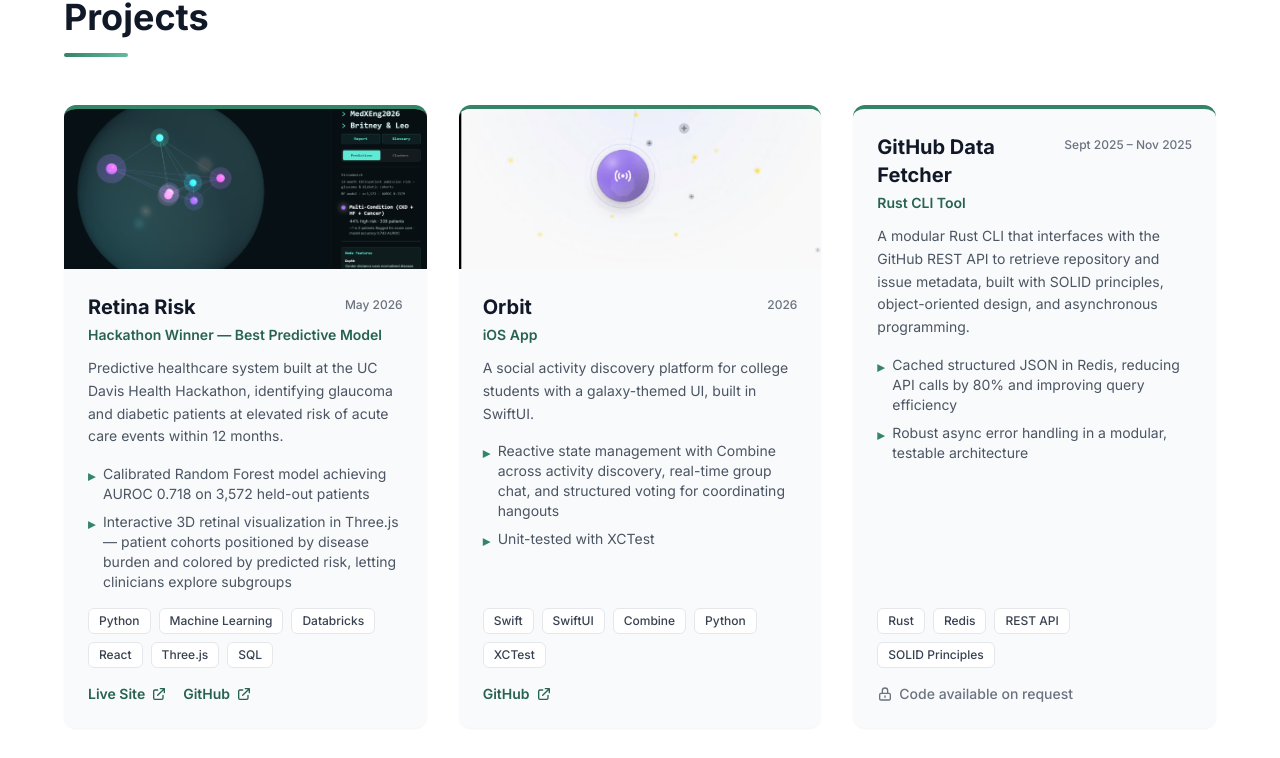
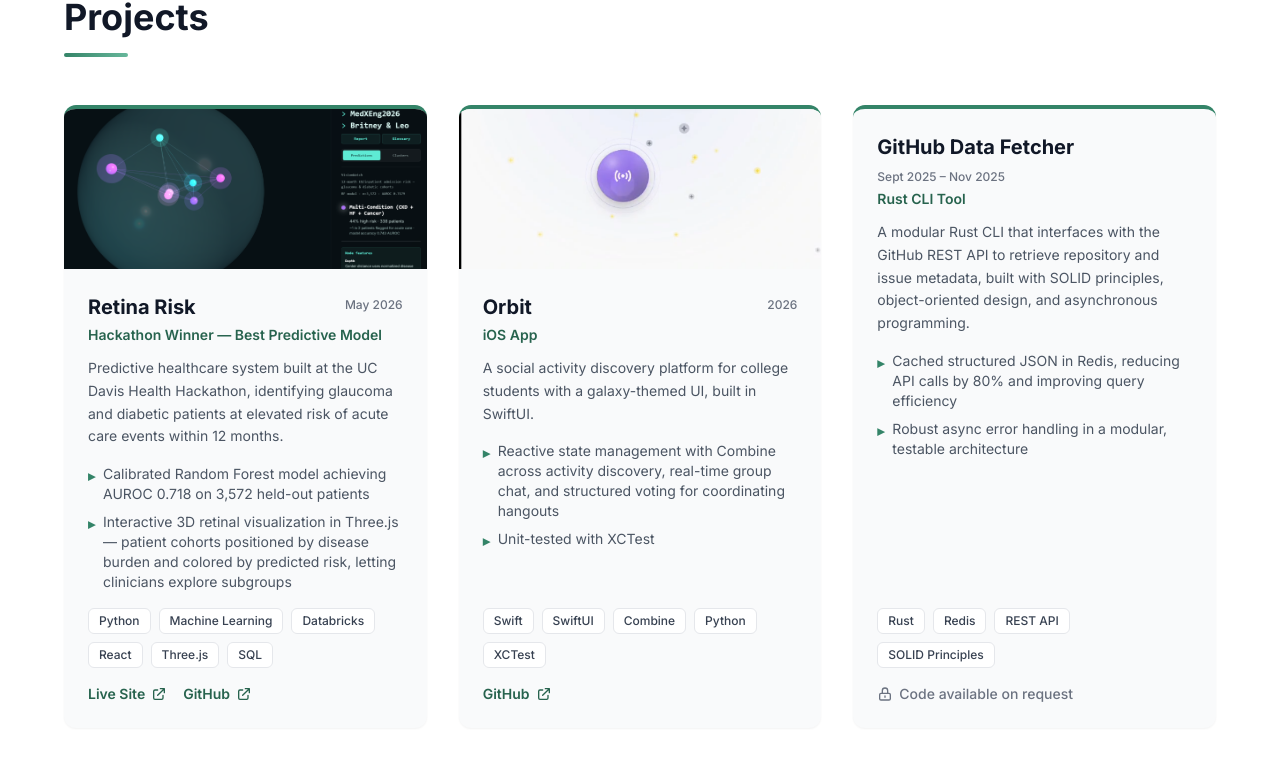
Before and after one commit to Lumiho/personal_web, a Next.js app: page / in a window 1280 px wide. Shown: the part 3189-3947 px from the top of the page. Built offline with nearby package versions, Linux system fonts and the light colour scheme.

Commit message:
Fix project card date overflow; add Vercel Analytics

```diff
--- a/app/layout.tsx
+++ b/app/layout.tsx
@@ -1,5 +1,6 @@
 import type { Metadata } from 'next'
 import { Inter } from 'next/font/google'
+import { Analytics } from '@vercel/analytics/next'
 import './globals.css'
 import Navigation from '@/components/Navigation'
 
@@ -40,6 +41,7 @@ export default function RootLayout({
       <body className={inter.className}>
         <Navigation />
         {children}
+        <Analytics />
       </body>
     </html>
   )
--- a/components/Projects.tsx
+++ b/components/Projects.tsx
@@ -42,7 +42,7 @@ export default function Projects() {
                 )}
                 <div className="flex flex-col flex-1 p-6">
                   <div className="mb-3">
-                    <div className="flex items-start justify-between gap-3 mb-1">
+                    <div className="flex flex-wrap items-start justify-between gap-x-3 gap-y-1 mb-1">
                       <h3 className="text-xl font-bold text-gray-900">
                         {project.title}
                       </h3>
```
Also changed, not shown: package.json (+6 -5 lines), 1 other file (tests, documents, lock files or other folders).
